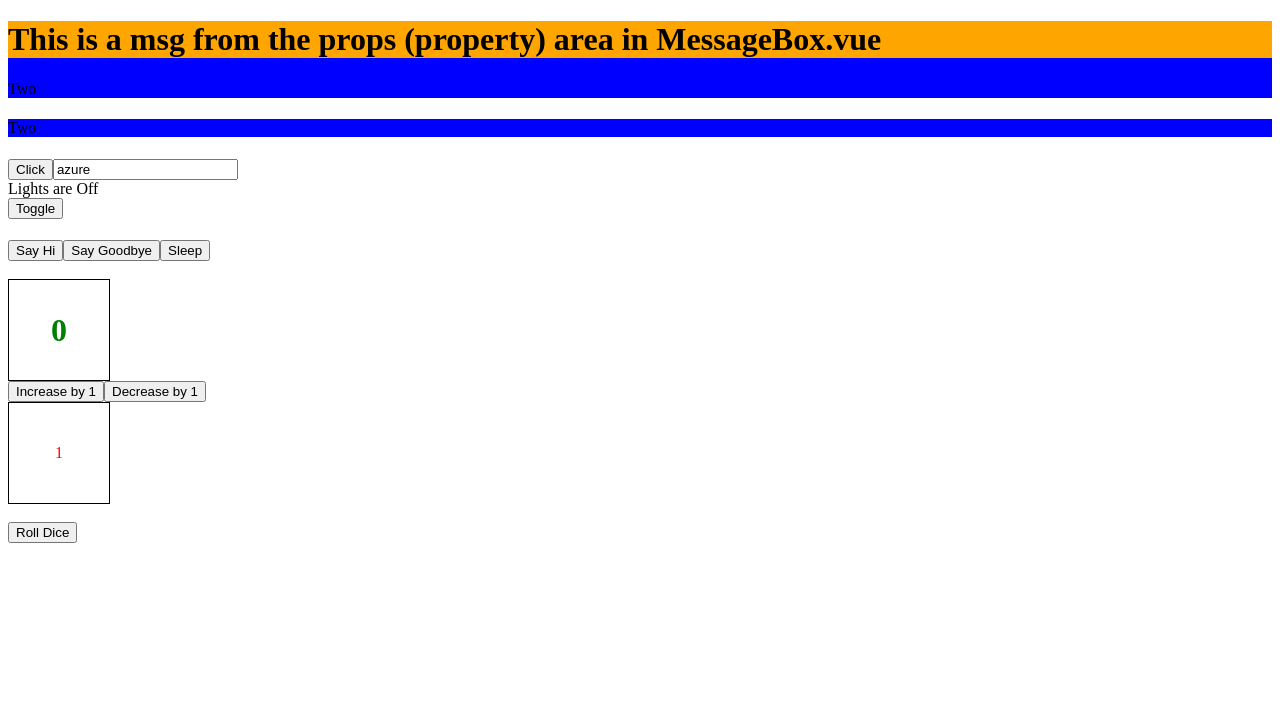
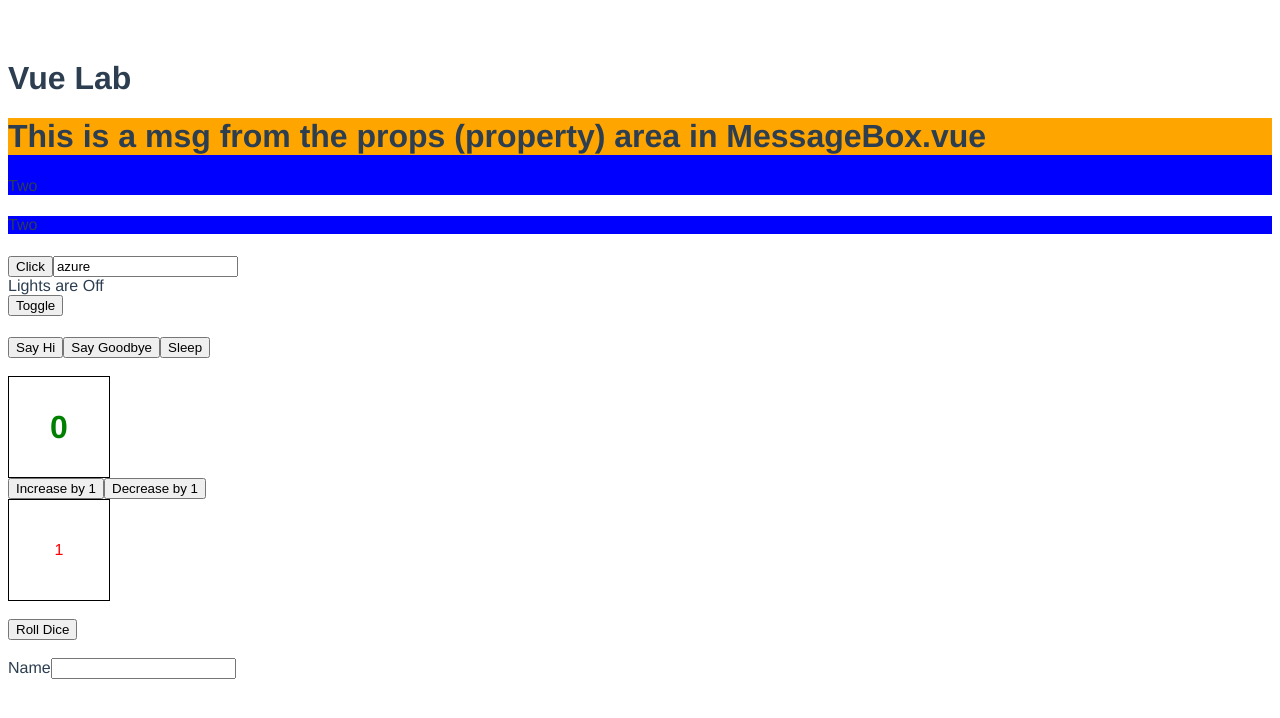
Before and after one commit to mabelsueh/vue2, a Vue app in the folder lab-questions/: page / in a window 1280 px wide. Shown: the top 718 px of the page. Built offline with nearby package versions, Linux system fonts and the light colour scheme.

Commit message:
minor spacing adjustments

```diff
--- a/lab-questions/src/App.vue
+++ b/lab-questions/src/App.vue
@@ -1,6 +1,7 @@
 // this is the view
 <template>
   <div id="app">
+      <h1> Vue Lab</h1>
       <MessageBox message="This is a msg from the props (property) area in MessageBox.vue" bgcolor="orange"></MessageBox>
       <MessageBox messsage="Another color here please" v-bind:bgcolor="preferedColor"></MessageBox>
       <!-- displays whatever was in the 'text' string  -->
@@ -12,6 +13,7 @@
       <SayGreetings/>
       <Counter/>
       <Dice/>
+      <Form/>
   </div>
 </template>
 
@@ -24,11 +26,12 @@ import Light from './components/Light.vue'
 import SayGreetings from './components/SayGreetings.vue'
 import Counter from './components/Counter.vue'
 import Dice from './components/Dice.vue'
+import Form from './components/Form.vue'
 
 export default {
   name: 'App',
   components: {
-      MessageBox, Light, SayGreetings,Counter, Dice
+      MessageBox, Light, SayGreetings,Counter, Dice, Form
   },
 
   data: function(){
@@ -50,12 +53,12 @@ export default {
 
 // this is the styling
 <style>
-/* #app {
+#app {
   font-family: Avenir, Helvetica, Arial, sans-serif;
   -webkit-font-smoothing: antialiased;
   -moz-osx-font-smoothing: grayscale;
-  text-align: center;
+  /* text-align: center; */
   color: #2c3e50;
   margin-top: 60px;
-} */
+}
 </style>
--- a/lab-questions/src/components/Dice.vue
+++ b/lab-questions/src/components/Dice.vue
@@ -5,6 +5,7 @@
     </div>
     <br>
     <button @click="randomize">Roll Dice</button>
+    <br><br>
   </div>
 </template>
 
```
